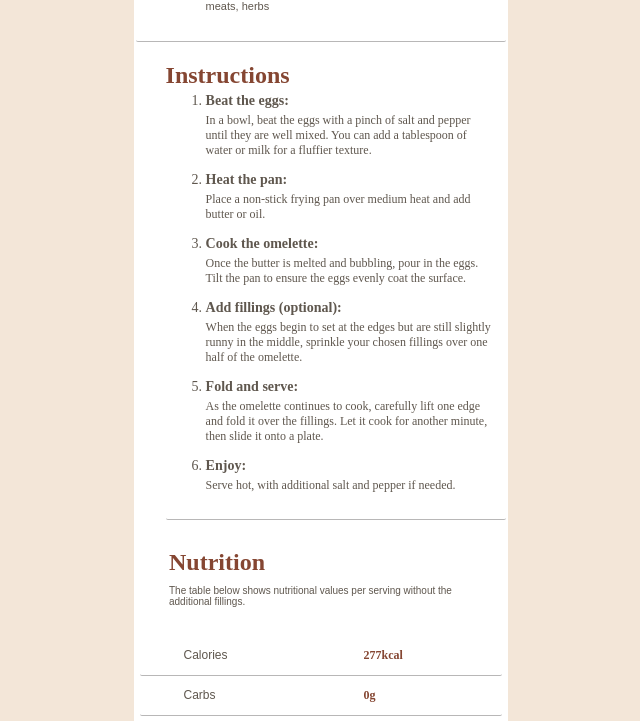
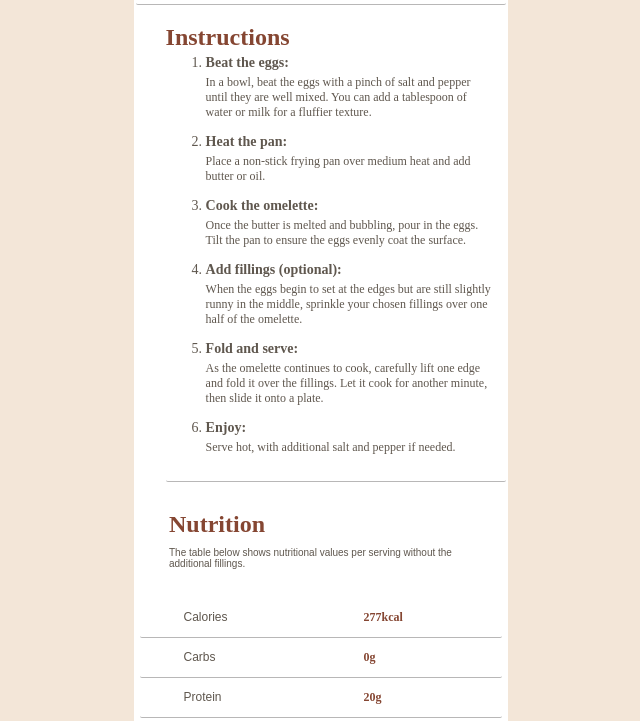
Before and after one commit to Divyamsharma-18/Recipe-Page-, a plain HTML site: page index.html in a window 1280 px wide. Shown: the part 795-1516 px from the top of the page, without its empty margins (319-959 px from the left). Drawn offline with Linux system fonts and the light colour scheme.

Commit message:
Update style.css

```diff
--- a/style.css
+++ b/style.css
@@ -13,8 +13,8 @@ header{
     border-radius: 2px;
 }
 .container{
-    margin-top: 8%;
-    margin-bottom: 8%;
+    margin-top: 5%;
+    margin-bottom: 5%;
     background-color: hsl(0, 0%, 100%);
     width: 370px;
     display: flex;
```
